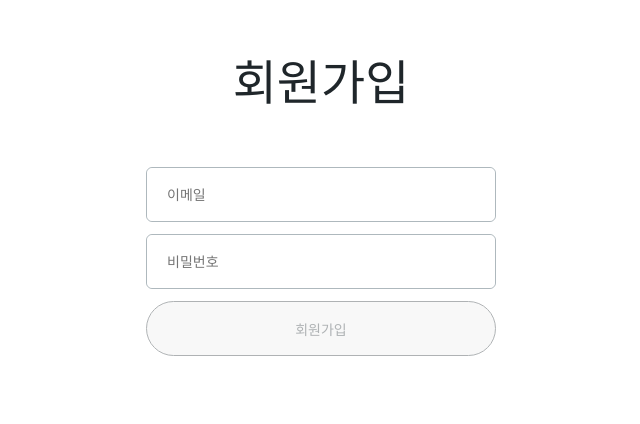
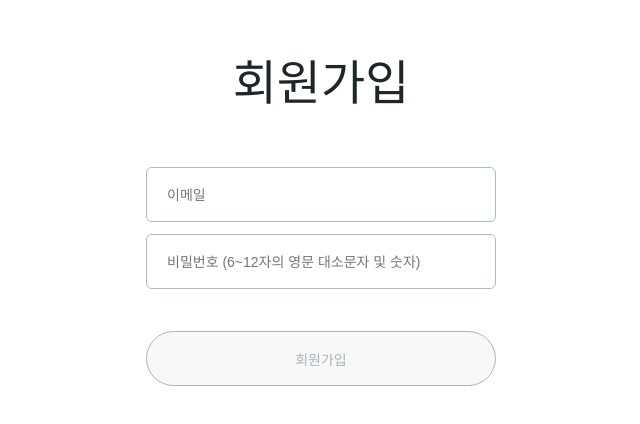
Before and after one commit to sjyoung0629/vingle-team-project, a React (Create React App) app: page /join in a window 1280 px wide. Shown: the part 110-534 px from the top of the page, without its empty margins (319-959 px from the left). Built offline with nearby package versions, Linux system fonts and the light colour scheme.

Commit message:
181225_정규식 활용하여 유효성 체크

```diff
--- a/src/Join/Join.js
+++ b/src/Join/Join.js
@@ -6,11 +6,32 @@ class Join extends Component {
     state = {
         email: '',
         password: '',
+        isValidEmail: false,
+        isValidPw: false,
+        doJoin: false,
     }
 
     handleChange = (e) => {
+        let {isValidEmail, isValidPw} = this.state;
+        const target_name = e.target.name;
+        const value = e.target.value;
+        // 정규식 활용하여 유효성 체크
+        const reg_text = target_name === "email"
+                    ? /^[A-Za-z0-9_\.\-]+@[A-Za-z0-9\-]+\.[A-Za-z0-9\-]+/
+                    : /^[a-zA-Z0-9]{6,12}$/;
+
+        if (target_name === "email") {
+            isValidEmail = reg_text.test(value);
+
+        } else if (target_name === "password") {
+            isValidPw = reg_text.test(value);
+        }
+
         this.setState({
-            [e.target.name]: e.target.value
+            [target_name]: value,
+            isValidEmail: isValidEmail,
+            isValidPw: isValidPw,
+            doJoin: isValidEmail && isValidPw,
         });
     }
 
@@ -34,6 +55,8 @@ class Join extends Component {
     }
 
     render() {
+        const {doJoin} = this.state;
+
         return (
             <div className="signin_wrapper">
                 <h1 className="signin_title">회원가입</h1>
@@ -41,14 +64,16 @@ class Join extends Component {
                     <div className="login_input_area">
                         <input type="text" name="email" className="login_input"
                             placeholder="이메일" onChange={this.handleChange}/>
+                        <span></span>
                     </div>
                     <div className="login_input_area">
                         <input type="password" name="password" className="login_input"
-                            placeholder="비밀번호" onChange={this.handleChange}/>
+                            placeholder="비밀번호 (6~12자의 영문 대소문자 및 숫자)"
+                            onChange={this.handleChange}/>
                     </div>
                     <div className="login_button_area">
-                        <input type="button" className="login_submit" value="회원가입"
-                            onClick={this.joinSubmit}/>
+                        <input type="button" value="회원가입" onClick={doJoin ? this.joinSubmit: null}
+                            className={doJoin ? "submit_btn do_submit" : "submit_btn non_submit"} />
                     </div>
                 </form>
             </div>
--- a/src/Join/join.css
+++ b/src/Join/join.css
@@ -52,15 +52,23 @@
     margin-top: 12px;
 }
 
-.login_submit {
+.submit_btn {
     width: 350px;
+    height: 55px;
+    border-radius: 100px;
+    margin-top: 30px;
     border: solid 1px #394247;
     color: #394247;
-    opacity: 0.4;
-    height: 55px;
-    line-height: 55px;
-    border-radius: 100px;
     font-size: 14px;
-    cursor: pointer;
     text-align: center;
 }
+
+.do_submit {
+    cursor: pointer;
+}
+
+.non_submit {
+    opacity: 0.4;
+    pointer-events: none;
+    cursor: not-allowed;
+}
--- a/src/Posts/PostView.js
+++ b/src/Posts/PostView.js
@@ -7,7 +7,12 @@ import axios from 'axios';
 import './Comment.css';
 
 class PostView extends Component {
-    state = {
+    _isMounted = false;
+
+    constructor(props) {
+        super(props);
+
+        this.state = {
             feed_id: this.props.match.params.id,
             author: '홍길동',
             authorImg: '',
@@ -18,6 +23,7 @@ class PostView extends Component {
             good: 0,
             hits: 0,
             comments: [],
+        };
     }
 
     // 변경될 때만 업데이트
@@ -31,8 +37,13 @@ class PostView extends Component {
 
     // 컴포넌트가 DOM 위에 만들어진 후에 실행
     componentDidMount () {
+        this._isMounted = true;
         console.log("### PostView componentDidMount");
         this.getCardDetail();
+    }
+
+    componentWillUnmount () {
+        this._isMounted = false;
     }
 
     // 상세 페이지 보여주기
@@ -48,11 +59,14 @@ class PostView extends Component {
                 let result = responseData.results;
                 console.log(result);
 
-                this.setState({
+                const build_date = new Date(result.build_date);
+                console.log("time == ", build_date.getTime());
+
+                this._isMounted && this.setState({
                     feed_id: result.feed_id,
                     title: result.title,
                     content: result.content,
-                    build_date: result.build_date,
+                    build_date: build_date.getTime(),
                     good: result.good,
                     hits: result.hits,
                     comments: result.comments,
```
Lines whose indentation alone changed are shown as unchanged.
